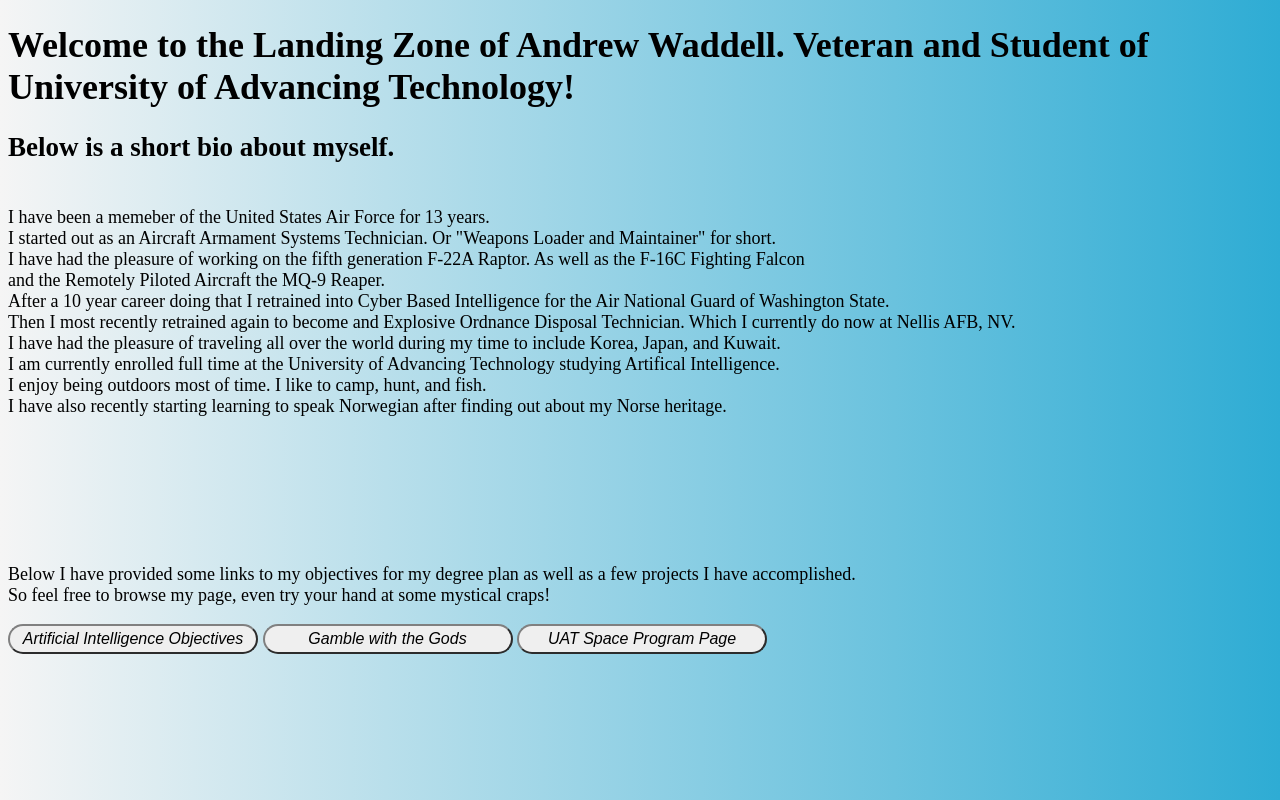
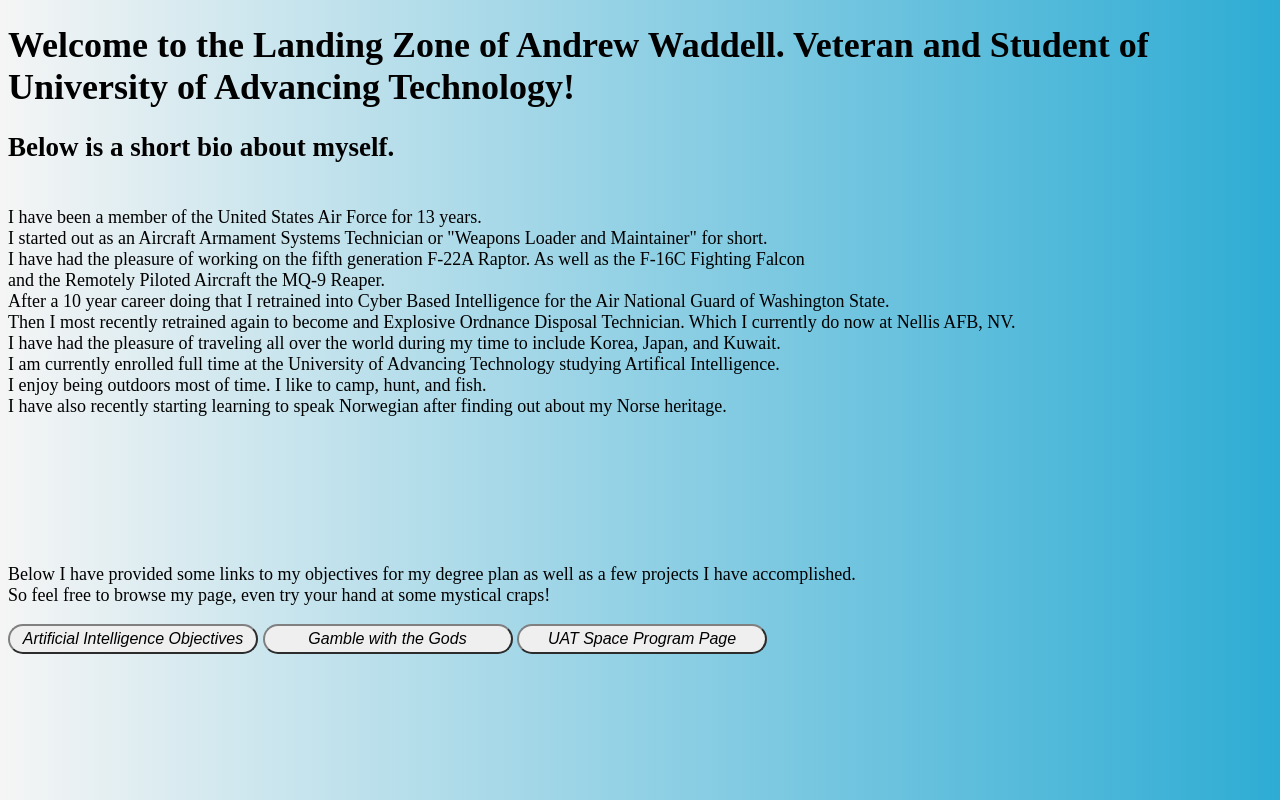
Before and after one commit to respectisearnednotgiven/norseman09.github.io, a plain HTML site: page index.html in a window 1280 px wide. Drawn offline with Linux system fonts and the light colour scheme.

Commit message:
Add files via upload

```diff
--- a/index.html
+++ b/index.html
@@ -12,9 +12,9 @@
     Below is a short bio about myself.
     </h2>
     <br>
-    I have been a memeber of the United States Air Force for 13 years.
+    I have been a member of the United States Air Force for 13 years.
     <br>
-    I started out as an Aircraft Armament Systems Technician. Or "Weapons Loader and Maintainer" for short.
+    I started out as an Aircraft Armament Systems Technician or "Weapons Loader and Maintainer" for short.
     <br>
     I have had the pleasure of working on the fifth generation F-22A Raptor. As well as the F-16C Fighting Falcon
     <br>
```
